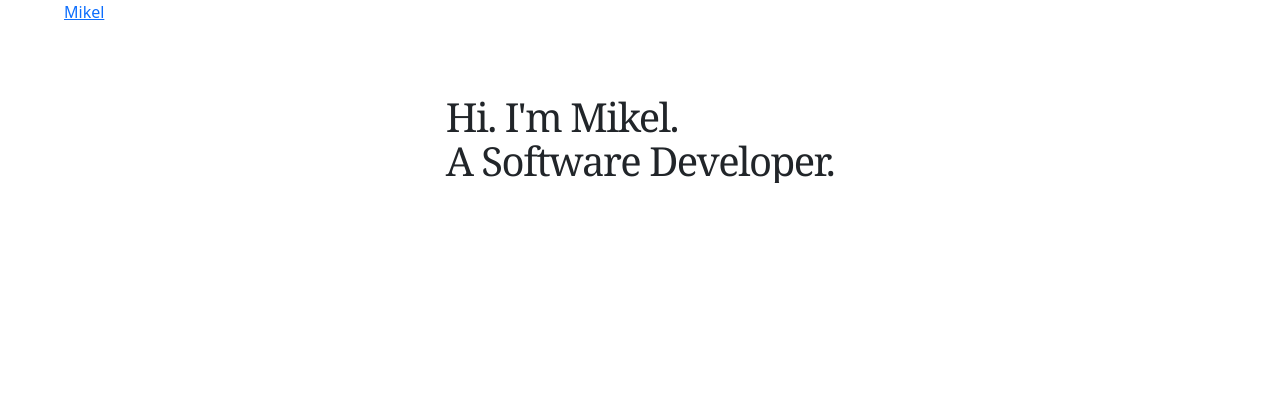
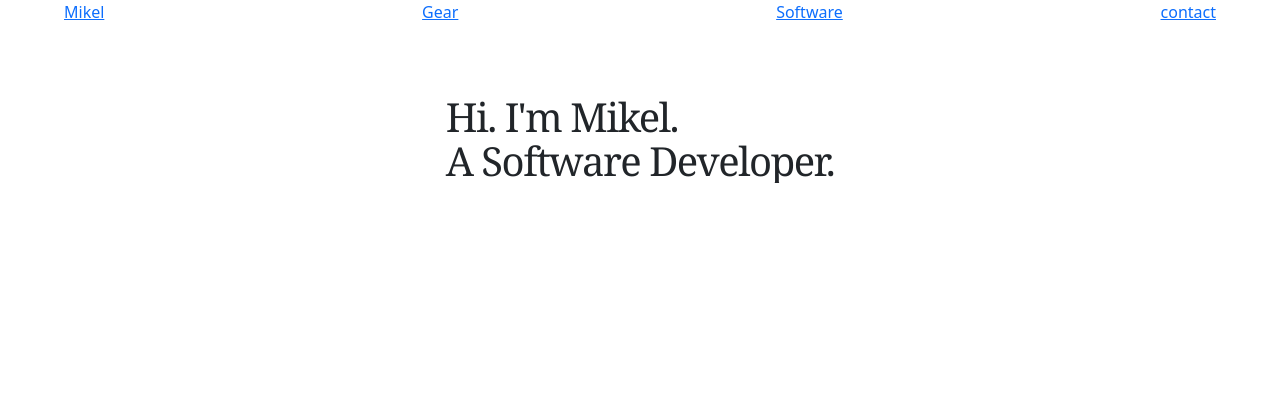
Before and after one commit to MikelGV/Personal-Website, a Flask app: page / in a window 1280 px wide. Shown: the top 420 px of the page. Run offline with Flask 2, Linux system fonts and the light colour scheme.

Commit message:
links added

```diff
--- a/src/flaskr/templates/snippets/header.html
+++ b/src/flaskr/templates/snippets/header.html
@@ -4,6 +4,15 @@
             <li class="c-nav-list__item o-flexy__item">
                 <a class="c-nav-list__link" href="/">Mikel</a>
             </li>
+            <li class="c-nav-list__item o-flexy__item c-nav-list__item--gear">
+                <a class="c-nav-list__link" href="/gear">Gear</a>
+            </li>
+            <li class="c-nav-list__item o-flexy__item">
+                <a href="/software" class="c-nav-list__link">Software</a>
+            </li>
+            <li class="c-nav-list__item o-flexy__item">
+                <a href="/contact" class="c-nav-list__link">contact</a>
+            </li>
         </ul>
     </nav>
 </header>
```
